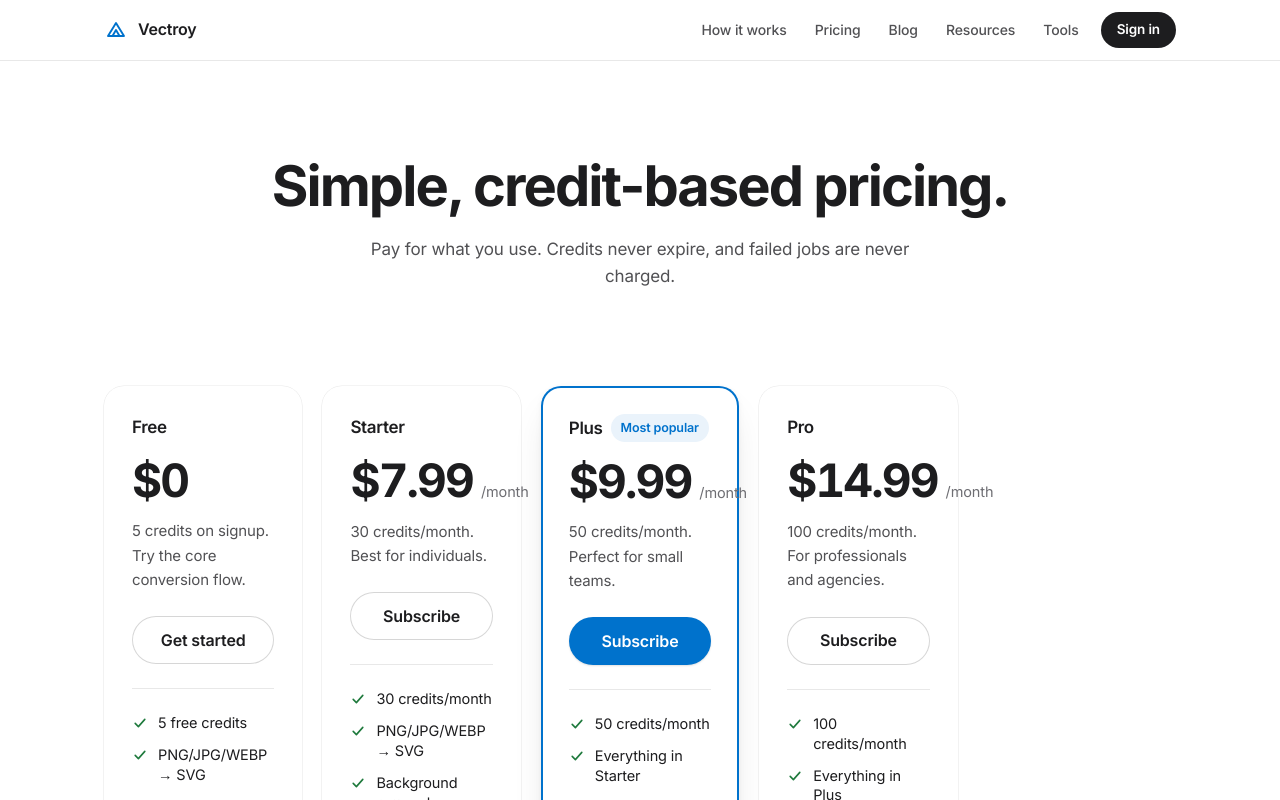
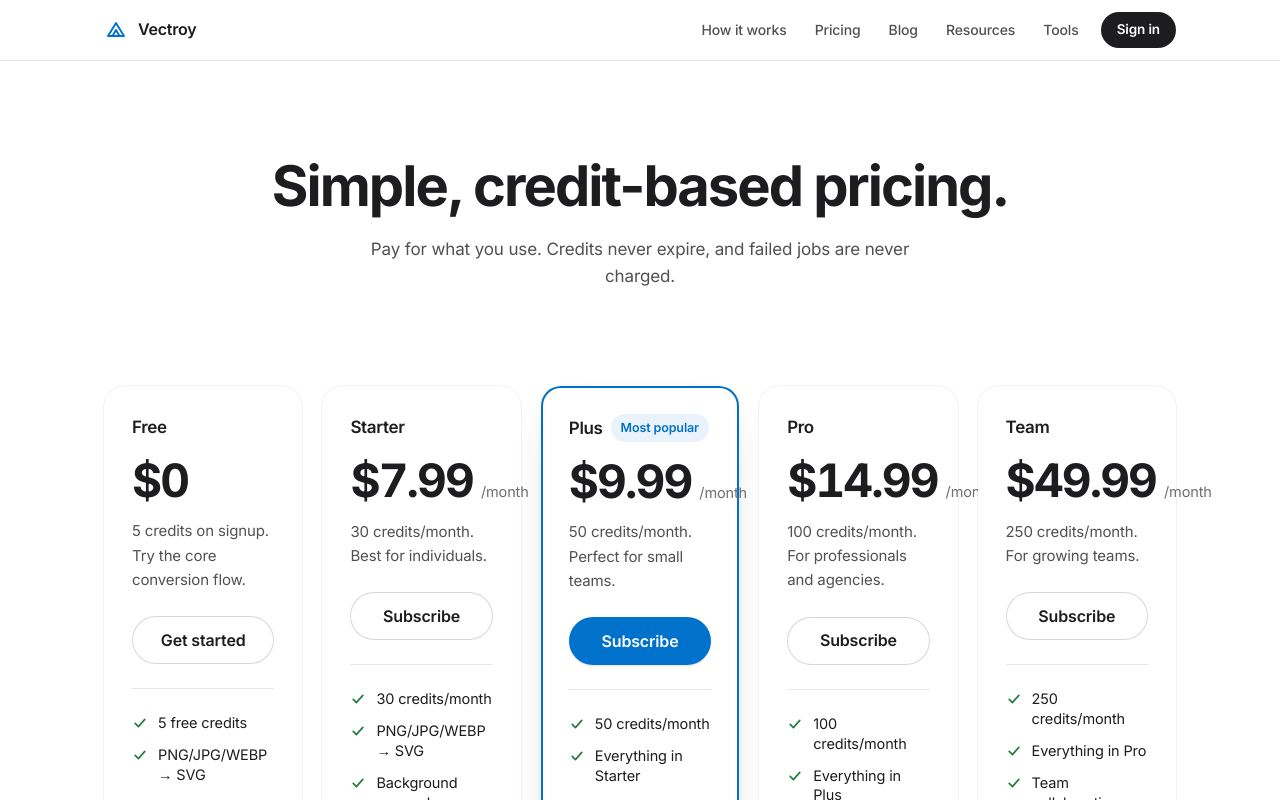
Before and after one commit to rosiinante-alt/vectorr, a Next.js app: page /pricing in a window 1280 px wide. Shown: the top 800 px of the page. Built offline with nearby package versions, Linux system fonts and the light colour scheme; no server answers.

Commit message:
business tiers: fix credit allocation, add team/agency pricing

```diff
--- a/src/app/pricing/page.tsx
+++ b/src/app/pricing/page.tsx
@@ -15,7 +15,7 @@ export const metadata: Metadata = {
     "Simple credit-based pricing for PNG/JPG/WEBP to SVG conversion. Start with 5 free credits.",
 };
 
-const tierOrder = ["FREE", "STARTER", "PLUS", "PRO"] as const;
+const tierOrder = ["FREE", "STARTER", "PLUS", "PRO", "TEAM", "AGENCY"] as const;
 
 // Reads searchParams (resume=) on request, so it blocks rather than
 // prerendering into a static shell (Cache Components is enabled).
```
